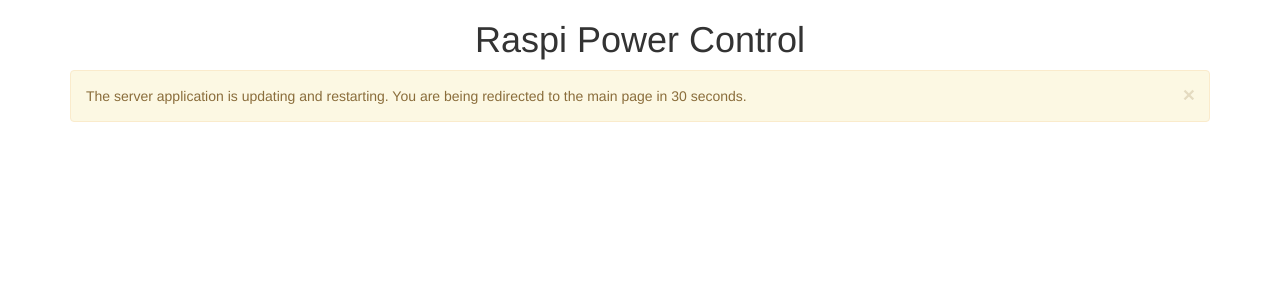
After one commit to z3r0privacy/RaspiPowerController, a Flask app: template app/templates/restart.html in a window 1280 px wide. The commit adds this page. Shown: the top 300 px of the page. Run offline with Flask 2, Linux system fonts and the light colour scheme; the template is opened without the code that fills it, so the values that code supplies are empty; parts of the project's set-up code (start-up, migrations or seed data) failed here and were passed over; some libraries are stand-ins or nearby versions.

Commit message:
improved restart behavior

```diff
--- a/app/routes.py
+++ b/app/routes.py
@@ -37,8 +37,10 @@ def toggleRelais():
 
 @app.route('/restartService', methods=['POST'])
 def restartService():
+    #flash("The controller server is updating and restarting, please wait a few seconds and refresh the page", 'error')
     func = request.environ.get('werkzeug.server.shutdown')
     if func is None:
         raise RuntimeError('Not running with the Werkzeug Server')
+    result = render_template('restart.html')
     func()
-    return ('', 204)
+    return result
--- /dev/null
+++ b/app/templates/restart.html
@@ -0,0 +1,13 @@
+{% extends 'base.html' %}
+
+{% block head %}
+<meta http-equiv = "refresh" content = "30; url = /index" />
+{{super()}}
+{% endblock %}
+
+{% block app_content %}
+<div class="alert alert-warning alert-dismissible" role="alert">
+    <button type="button" class="close" data-dismiss="alert" aria-label="Close"><span aria-hidden="true">&times;</span></button>
+    The server application is updating and restarting. You are being redirected to the main page in 30 seconds.
+</div>
+{% endblock %}
```
Also changed, not shown: app/templates/index.html (+7 -0 lines).
